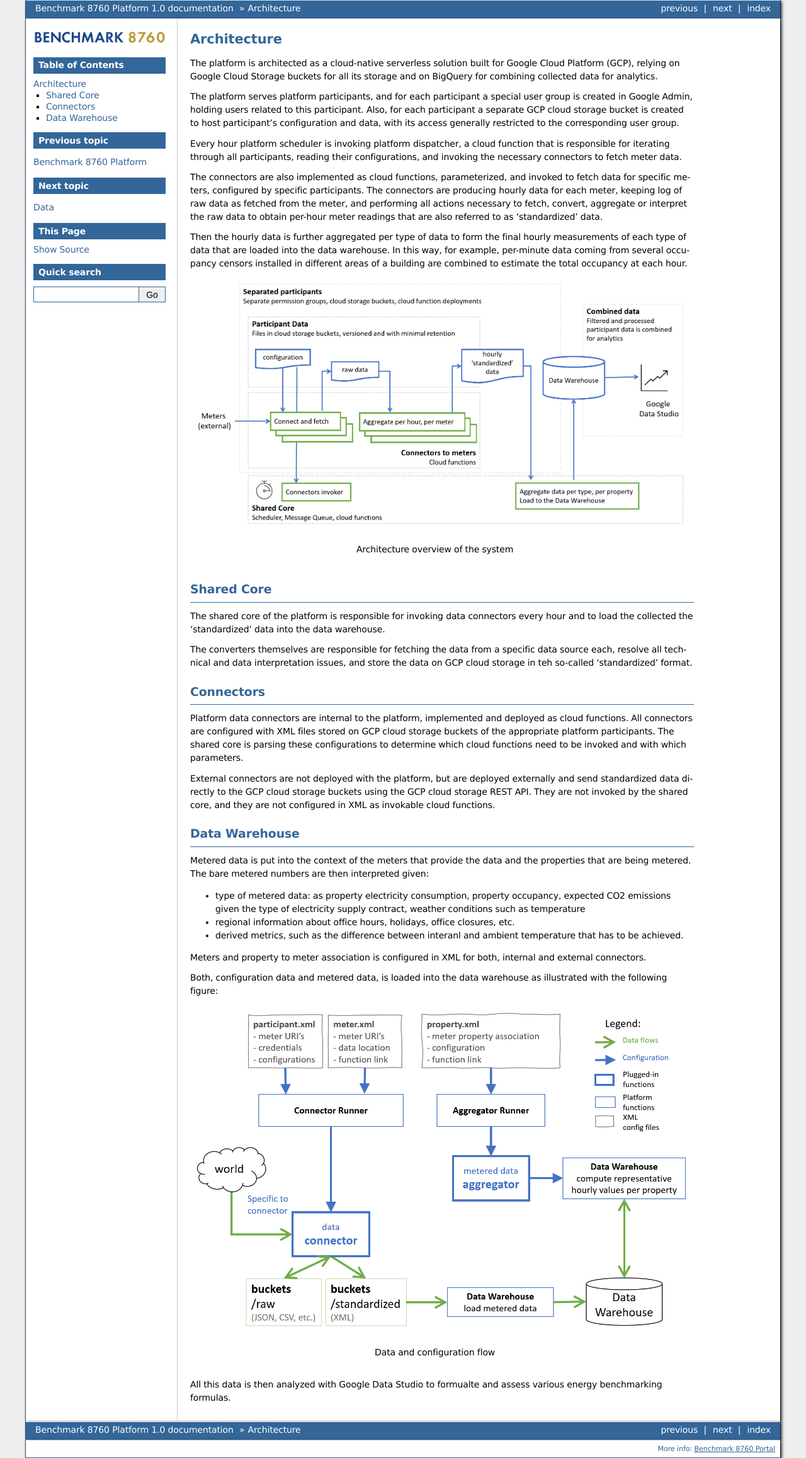
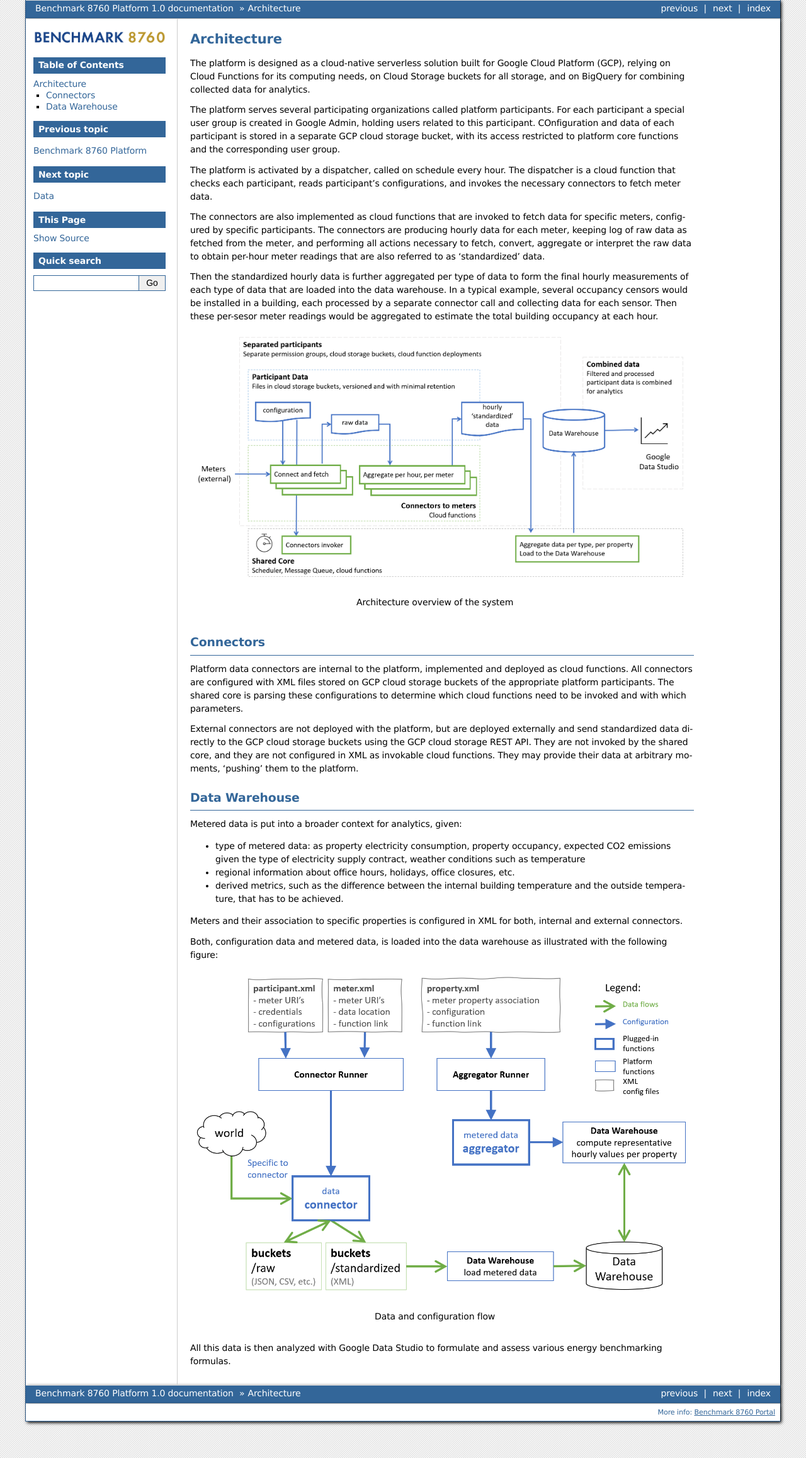
Before and after one commit to benchmark8760/docs, a Sphinx documentation site: the page built from docs/source/architecture.rst, in a window 1280 px wide. Shown: the whole page at 63% size. Built offline with Sphinx 7.4.7, drawn with Linux system fonts in a browser that asks for light colours.

Commit message:
alpha version

```diff
--- /dev/null
+++ b/docs/source/_static/benchmark8760.css
@@ -0,0 +1,3 @@
+.align-bottom {
+	vertical-align: text-bottom;
+}
--- a/docs/source/architecture.rst
+++ b/docs/source/architecture.rst
@@ -1,32 +1,29 @@
 Architecture
 ============
 
-The platform is architected as a cloud-native serverless solution built for Google Cloud Platform (GCP),
-relying on Google Cloud Storage buckets for all its storage and on BigQuery for combining collected data for analytics.
+The platform is designed as a cloud-native serverless solution built for Google Cloud Platform (GCP),
+relying on Cloud Functions for its computing needs, on Cloud Storage buckets for all storage, and on BigQuery for combining collected data for analytics.
 
-The platform serves platform participants, and for each participant a special user group is created in Google Admin, holding users related to this participant.
-Also, for each participant a separate GCP cloud storage bucket is created to host participant's configuration and data, with its access generally restricted to the corresponding user group.
+The platform serves several participating organizations called platform participants.
+For each participant a special user group is created in Google Admin, holding users related to this participant.
+COnfiguration and data of each participant is stored in a separate GCP cloud storage bucket,
+with its access restricted to platform core functions and the corresponding user group.
 
-Every hour platform scheduler is invoking platform dispatcher, a cloud function that is responsible for iterating through all participants, reading their configurations, and invoking the necessary connectors to fetch meter data.
+The platform is activated by a dispatcher, called on schedule every hour. The dispatcher is a cloud function that checks each participant,
+reads participant's configurations, and invokes the necessary connectors to fetch meter data.
 
-The connectors are also implemented as cloud functions, parameterized, and invoked to fetch data for specific meters, configured by specific participants. The connectors are producing hourly data for each meter, keeping log of raw data as fetched from the meter, and performing all actions necessary to fetch, convert, aggregate or interpret the raw data to obtain per-hour meter readings that are also referred to as 'standardized' data.
+The connectors are also implemented as cloud functions that are invoked to fetch data for specific meters, configured by specific participants.
+The connectors are producing hourly data for each meter, keeping log of raw data as fetched from the meter,
+and performing all actions necessary to fetch, convert, aggregate or interpret the raw data to obtain per-hour meter readings that are also referred to as 'standardized' data.
 
-Then the hourly data is further aggregated per type of data to form the final hourly measurements of each type of data that are loaded into the data warehouse. In this way, for example, per-minute data coming from several occupancy censors installed in different areas of a building are combined to estimate the total occupancy at each hour.
-
+Then the standardized hourly data is further aggregated per type of data to form the final hourly measurements of each type of data that are loaded into the data warehouse.
+In a typical example, several occupancy censors would be installed in a building, each processed by a separate connector call and collecting data for each sensor.
+Then these per-sesor meter readings would be aggregated to estimate the total building occupancy at each hour.
 
 .. figure:: top-level-architecture.png
    :width: 100%
 
    Architecture overview of the system
-
-
-Shared Core
------------
-
-The shared core of the platform is responsible for invoking data connectors every hour and to load the collected the 'standardized' data into the data warehouse.
-
-The converters themselves are responsible for fetching the data from a specific data source each, resolve all technical and data interpretation issues, and store the data on GCP cloud storage in teh so-called 'standardized' format.
-
 
 Connectors
 ----------
@@ -37,17 +34,18 @@ The shared core is parsing these configurations to determine which cloud functio
 
 External connectors are not deployed with the platform, but are deployed externally and send standardized data directly to the GCP cloud storage buckets using the GCP cloud storage REST API.
 They are not invoked by the shared core, and they are not configured in XML as invokable cloud functions.
+They may provide their data at arbitrary moments, 'pushing' them to the platform.
 
 Data Warehouse
 --------------
 
-Metered data is put into the context of the meters that provide the data and the properties that are being metered. The bare metered numbers are then interpreted given:
+Metered data is put into a broader context for analytics, given:
 
 + type of metered data: as property electricity consumption, property occupancy, expected CO2 emissions given the type of electricity supply contract, weather conditions such as temperature
 + regional information about office hours, holidays, office closures, etc.
-+ derived metrics, such as the difference between interanl and ambient temperature that has to be achieved.
++ derived metrics, such as the difference between the internal building temperature and the outside temperature, that has to be achieved.
 
-Meters and property to meter association is configured in XML for both, internal and external connectors.
+Meters and their association to specific properties is configured in XML for both, internal and external connectors.
 
 Both, configuration data and metered data, is loaded into the data warehouse as illustrated with the following figure:
 
@@ -56,4 +54,4 @@ Both, configuration data and metered data, is loaded into the data warehouse as
 
    Data and configuration flow
 
-All this data is then analyzed with Google Data Studio to formualte and assess various energy benchmarking formulas.
+All this data is then analyzed with Google Data Studio to formulate and assess various energy benchmarking formulas.
--- a/docs/source/conf.py
+++ b/docs/source/conf.py
@@ -32,5 +32,11 @@ templates_path = ['_templates']
 html_theme = 'bizstyle'
 html_logo = 'JBB-Icon-r4-short.png'
 
+html_static_path = ['_static']
+
+html_css_files = [
+    'benchmark8760.css'
+]
+
 # -- Options for EPUB output
 epub_show_urls = 'footnote'
```
Also changed, not shown: docs/source/api.rst (+27 -4 lines), docs/source/data.rst (+6 -2 lines), docs/source/index.rst (+16 -5 lines), docs/source/support-email.png (added).
